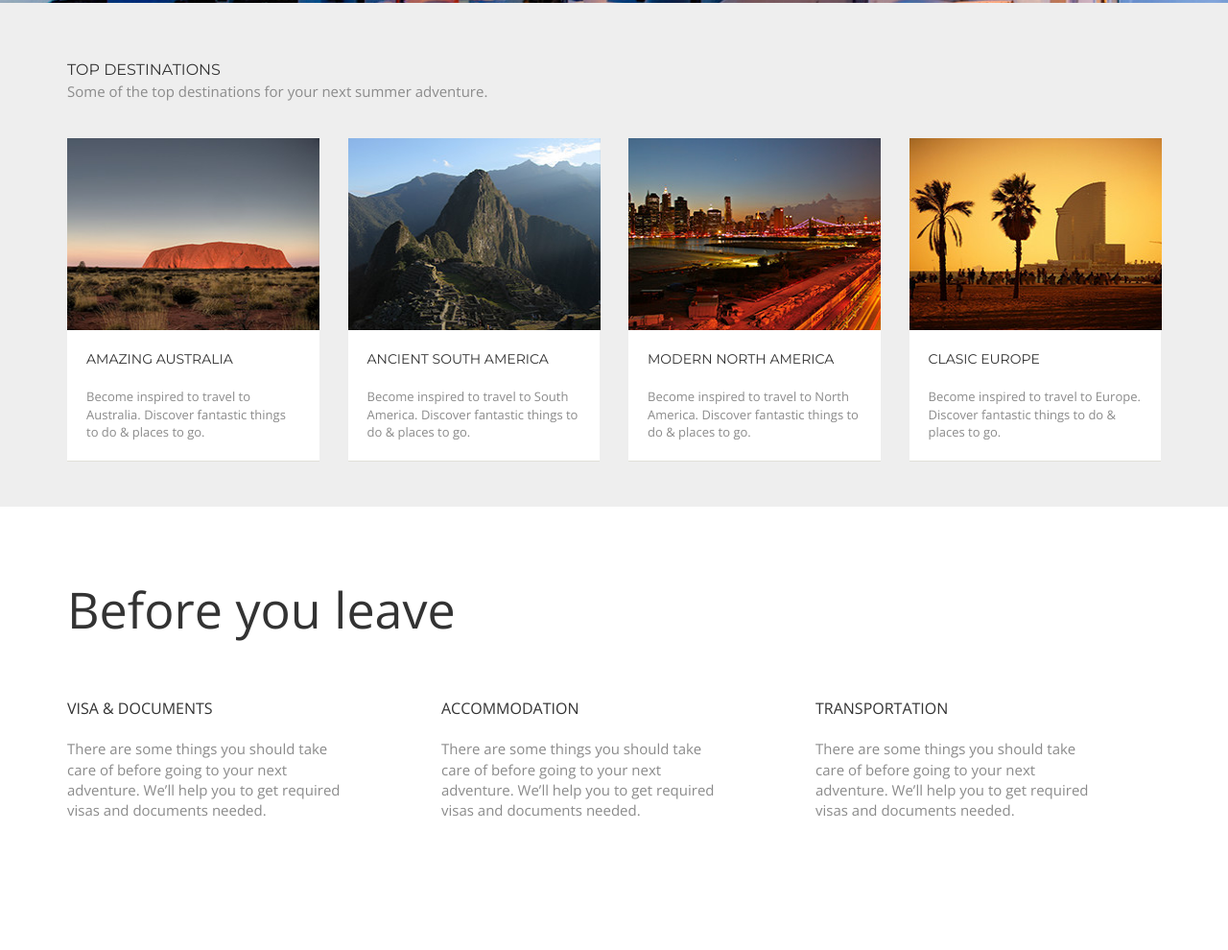
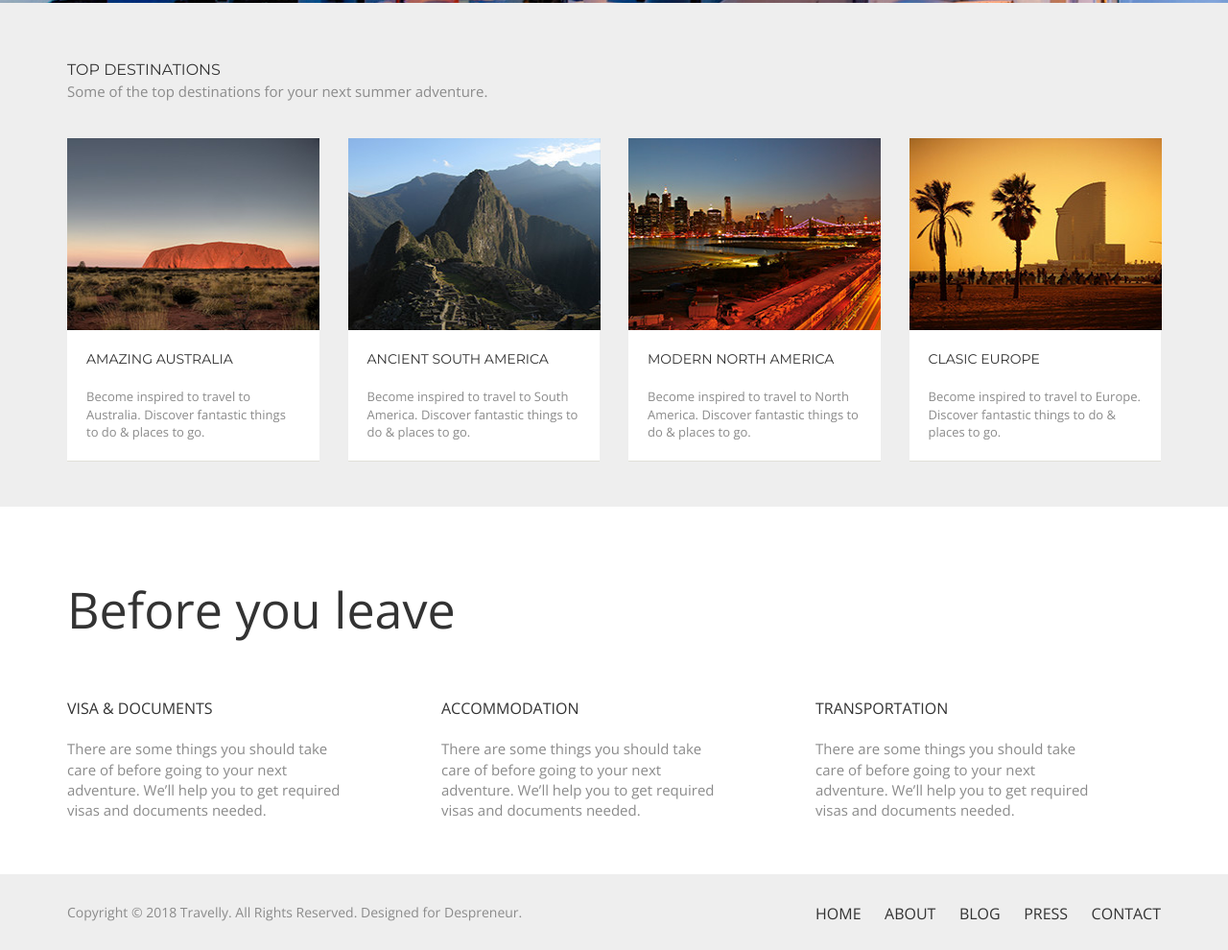
Before and after one commit to csergey8/travelly_template, a website: page index.html in a window 1280 px wide. Shown: the part 577-1567 px from the top of the page at 96% size. Before the commit the page ends 1488 px from the top, so only its background shows below. Drawn offline with nearby package versions, Linux system fonts and the light colour scheme.

Commit message:
footer complete

```diff
--- a/index.html
+++ b/index.html
@@ -128,6 +128,28 @@
             </div>
         </div>
     </section>
+    <div class="footer" id="footer">
+        <div class="container">
+            <div class="row">
+                <div class="footer__align">
+                    <div class="col-lg-6">
+                        <div class="footer__rights">
+                            Copyright © 2018 Travelly. All Rights Reserved. Designed for Despreneur.
+                        </div>
+                    </div>
+                    <div class="col-lg-4">
+                        <div class="footer__menu">
+                            <div class="footer__menu--item">Home</div>
+                            <div class="footer__menu--item">About</div>
+                            <div class="footer__menu--item">Blog</div>
+                            <div class="footer__menu--item">Press</div>
+                            <div class="footer__menu--item">Contact</div>
+                        </div>
+                    </div>
+                </div>
+            </div>
+        </div>
+    </div>
 
 </body>
 
--- /dev/null
+++ b/sass/_footer.scss
@@ -0,0 +1,33 @@
+.footer {
+    height: 100%;
+    background-color: #eeeeee;
+
+    &__align {
+        display: flex;
+        padding: 3rem 0 2.6rem 0;
+        justify-content: space-between;
+    }
+
+    &__rights {
+        color: #8b8b8b;
+    }
+
+    &__menu {
+        display: flex;
+        justify-content: space-between;
+
+        &--item {
+            text-transform: uppercase;
+            font-size: 1.6rem;
+            font-weight: 400;
+            transition: all .3s;
+
+            &:hover {
+                cursor: pointer;
+                color: #fd4f32;
+            }
+        }
+
+
+    }
+}
--- a/sass/main.scss
+++ b/sass/main.scss
@@ -2,3 +2,4 @@
 @import 'header';
 @import 'destinations';
 @import 'details';
+@import 'footer';
```
Also changed, not shown: css/style.css.
